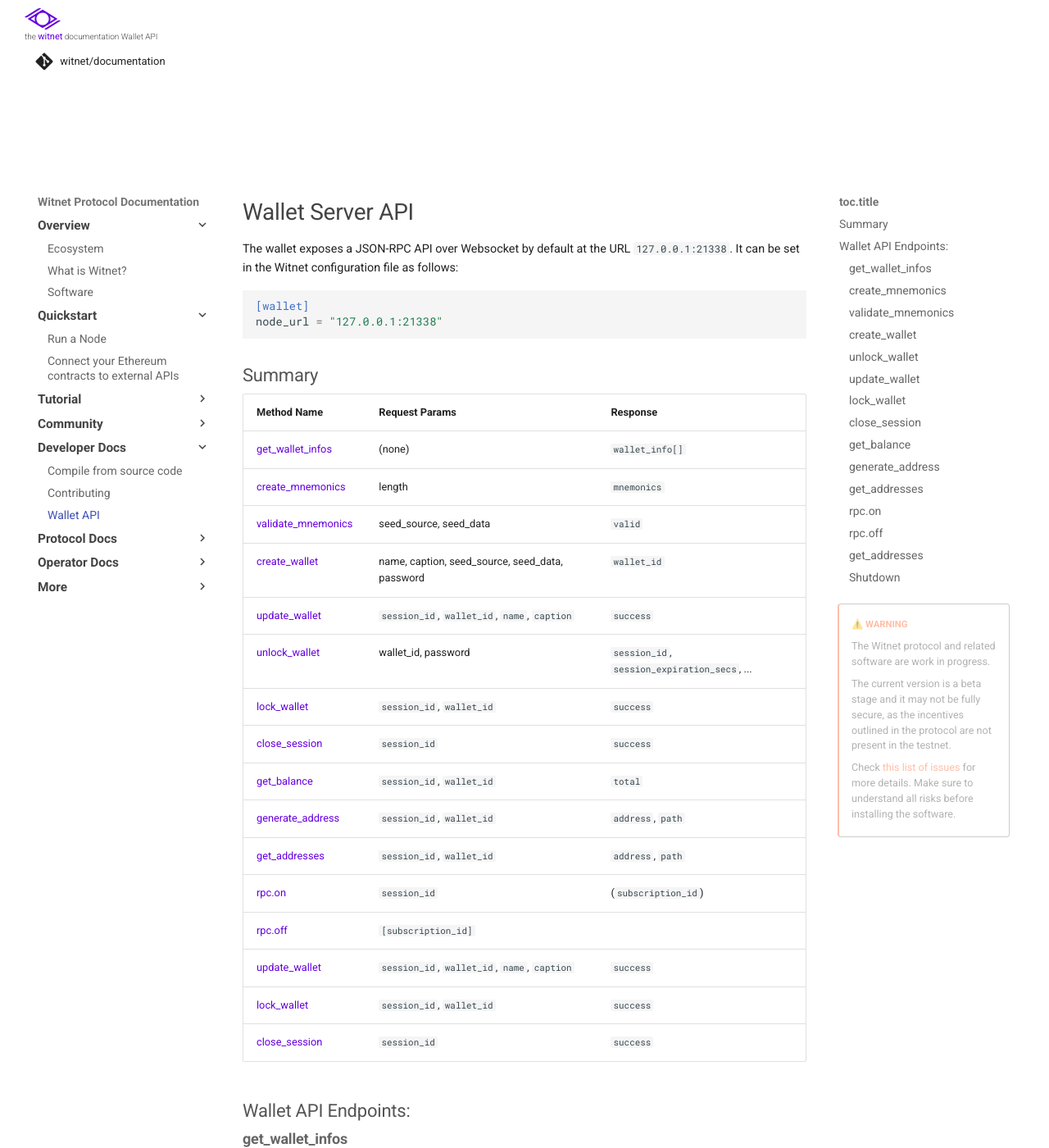
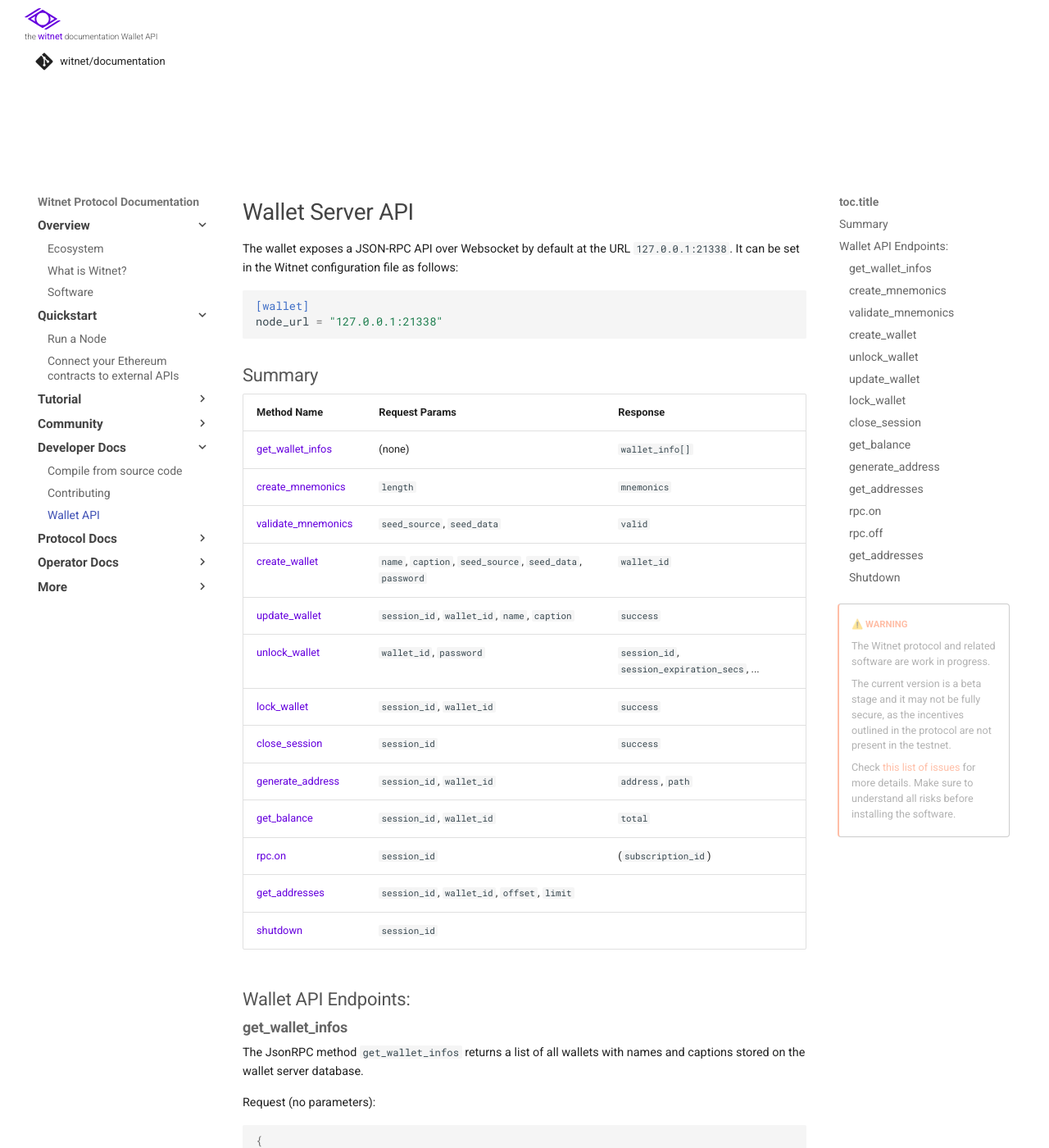
Before and after one commit to witnet/documentation, an MkDocs documentation site: the page built from docs/developer/wallet-api.md, in a window 1280 px wide and 1400 px high. Shown: the whole window at 82% size. Built offline with MkDocs 1.6.1 and Material for MkDocs 9.7.7, drawn with Linux system fonts in a browser that asks for light colours; some web fonts are replaced; comment, search, counter and statistics services are not loaded; some of the changed text lies outside the part shown.

Commit message:
docs(wallet-api): add shutdown and small changes
Signed-off-by: Claudia Bartoli Duncan <claudia@stampery.co>

````diff
--- a/docs/developer/wallet-api.md
+++ b/docs/developer/wallet-api.md
@@ -11,26 +11,21 @@ node_url = "127.0.0.1:21338"
 
 ## Summary
 
-| Method Name                                 | Request Params                                   | Response                                      |
-| ------------------------------------------- | ------------------------------------------------ | --------------------------------------------- |
-| [get_wallet_infos](#get_wallet_infos)       | (none)                                           | `wallet_info[]`                               |
-| [create_mnemonics](#create_mnemonics)       | length                                           | `mnemonics`                                   |
-| [validate_mnemonics](#validate_mnemonics)   | seed_source, seed_data                           | `valid`                                       |
-| [create_wallet](#create_wallet)             | name, caption, seed_source, seed_data, password  | `wallet_id`                                   |
-| [update_wallet](#update_wallet)             | `session_id`, `wallet_id`, `name`, `caption`     | `success`                                     |
-| [unlock_wallet](#unlock_wallet)             | wallet_id, password                              | `session_id`, `session_expiration_secs`, ...  |
-| [lock_wallet](#update_wallet)               | `session_id`, `wallet_id`                        | `success`                                     |
-| [close_session](#close_session)             | `session_id`                                     | `success`                                     |
-| [get_balance](#get_balance)                 | `session_id`, `wallet_id`                        | `total`
-| [generate_address](#generate_address)       | `session_id`, `wallet_id`                        | `address`, `path`                             |
-| [get_addresses](#get_addresses)             | `session_id`, `wallet_id`                        | `address`, `path`                             |
-| [rpc.on](#rpc.on)                           | `session_id`                                     | (`subscription_id`)                           |
-| [rpc.off](#rpc.off)                         | `[subscription_id]`
-| [update_wallet](#update_wallet)             | `session_id`, `wallet_id`, `name`, `caption`     | `success`                                     |
-| [lock_wallet](#update_wallet)               | `session_id`, `wallet_id`                        | `success`                                     |
-| [close_session](#close_session)             | `session_id`                                     | `success`                                     |
-
-
+| Method Name                                 | Request Params                                           | Response                                      |
+| ------------------------------------------- | -------------------------------------------------------- | --------------------------------------------- |
+| [get_wallet_infos](#get_wallet_infos)       | (none)                                                   | `wallet_info[]`                               |
+| [create_mnemonics](#create_mnemonics)       | `length`                                                 | `mnemonics`                                   |
+| [validate_mnemonics](#validate_mnemonics)   | `seed_source`, `seed_data`                               | `valid`                                       |
+| [create_wallet](#create_wallet)             | `name`, `caption`, `seed_source`, `seed_data`, `password`| `wallet_id`                                   |
+| [update_wallet](#update_wallet)             | `session_id`, `wallet_id`, `name`, `caption`             | `success`                                     |
+| [unlock_wallet](#unlock_wallet)             | `wallet_id`, `password`                                  | `session_id`, `session_expiration_secs`, ...  |
+| [lock_wallet](#update_wallet)               | `session_id`, `wallet_id`                                | `success`                                     |
+| [close_session](#close_session)             | `session_id`                                             | `success`                                     |
+| [generate_address](#generate_address)       | `session_id`, `wallet_id`                                | `address`, `path`                             |
+| [get_balance](#get_balance)                 | `session_id`, `wallet_id`                                | `total`
+| [rpc.on](#rpc.on)                           | `session_id`                                             | (`subscription_id`)                           |
+| [get_addresses](#get_addresses)             | `session_id`, `wallet_id`, `offset`, `limit`             |
+| [shutdown](#shutdown)                       | `session_id`                                             |
 
 ## Wallet API Endpoints:
 
@@ -677,3 +672,18 @@ The response:
 ```
 
 ### Shutdown
+
+To shutdown the wallet. It has no response, directly stops the wallet specified in the parameters.
+
+Request with parameters:
+
+```json
+{
+  "method": "shutdown",
+  "params": {
+    "session_id": "8f5b85981addad621a86f01a1ddb646ccd90620c95247948ce8d99feefd0496c"
+  },
+  "id": "1",
+  "jsonrpc": "2.0"
+}
+```
````
